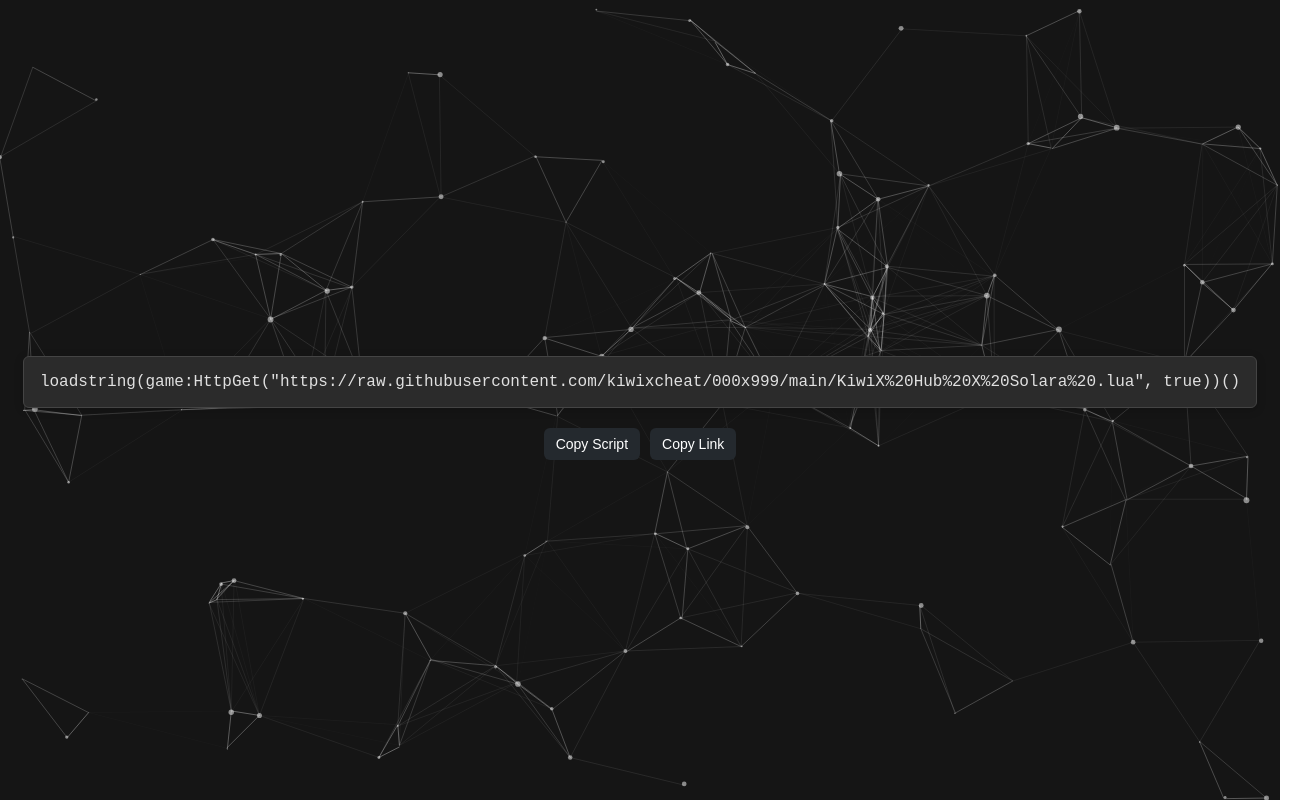
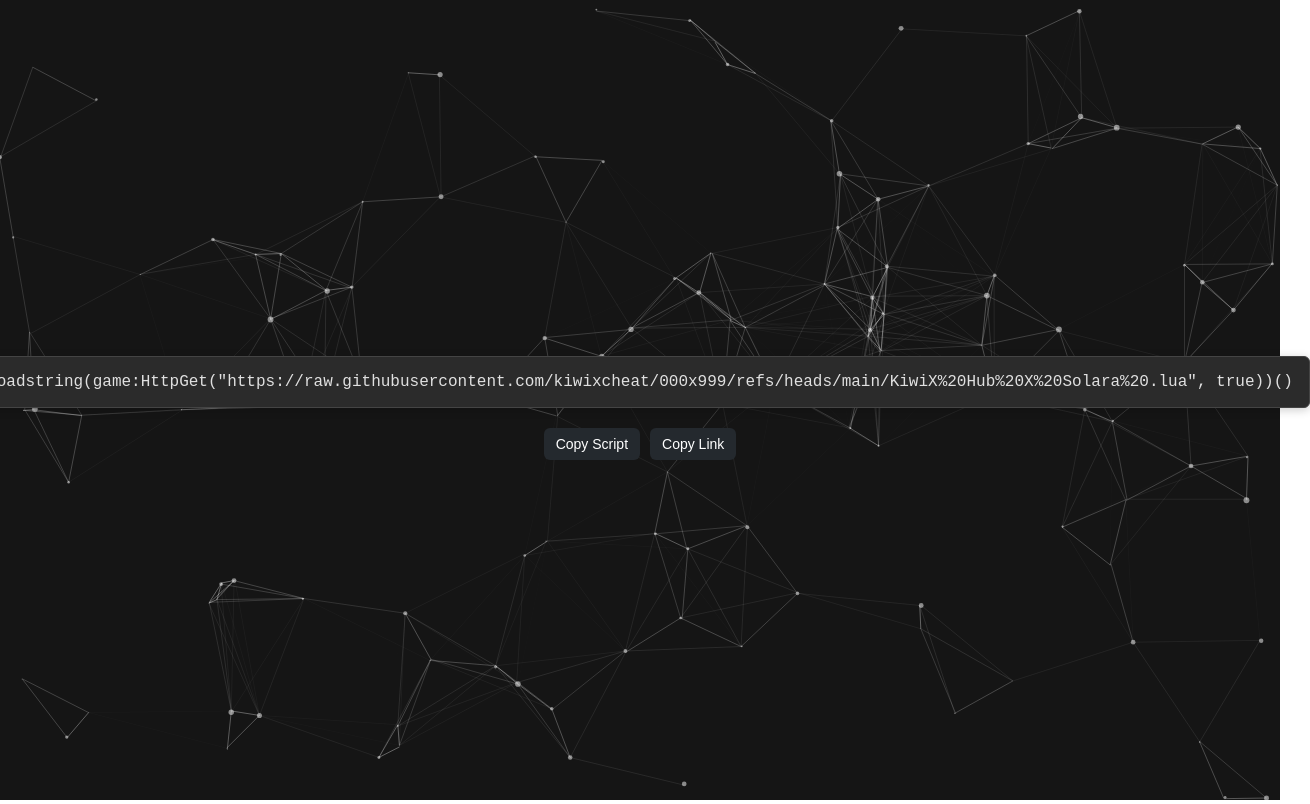
Before and after one commit to kiwixcheat/kiwixcheat.github.io, a plain HTML site: page raw.html in a window 1280 px wide. Shown: the whole page, 1310 px wide, since content can reach past the window. Drawn offline with nearby package versions, Linux system fonts and the light colour scheme.

Commit message:
Update raw.html

```diff
--- a/raw.html
+++ b/raw.html
@@ -57,7 +57,7 @@
 <body>
     <div id="particles-js"></div>
     <div class="content">
-        <pre id="code-block">loadstring(game:HttpGet("https://raw.githubusercontent.com/kiwixcheat/000x999/main/KiwiX%20Hub%20X%20Solara%20.lua", true))()</pre>
+        <pre id="code-block">loadstring(game:HttpGet("https://raw.githubusercontent.com/kiwixcheat/000x999/refs/heads/main/KiwiX%20Hub%20X%20Solara%20.lua", true))()</pre>
         <div class="buttons">
             <button class="copy-button" onclick="copyToClipboard()">Copy Script</button>
             <button class="copy-link-button" onclick="copyLinkToClipboard()">Copy Link</button>
```
